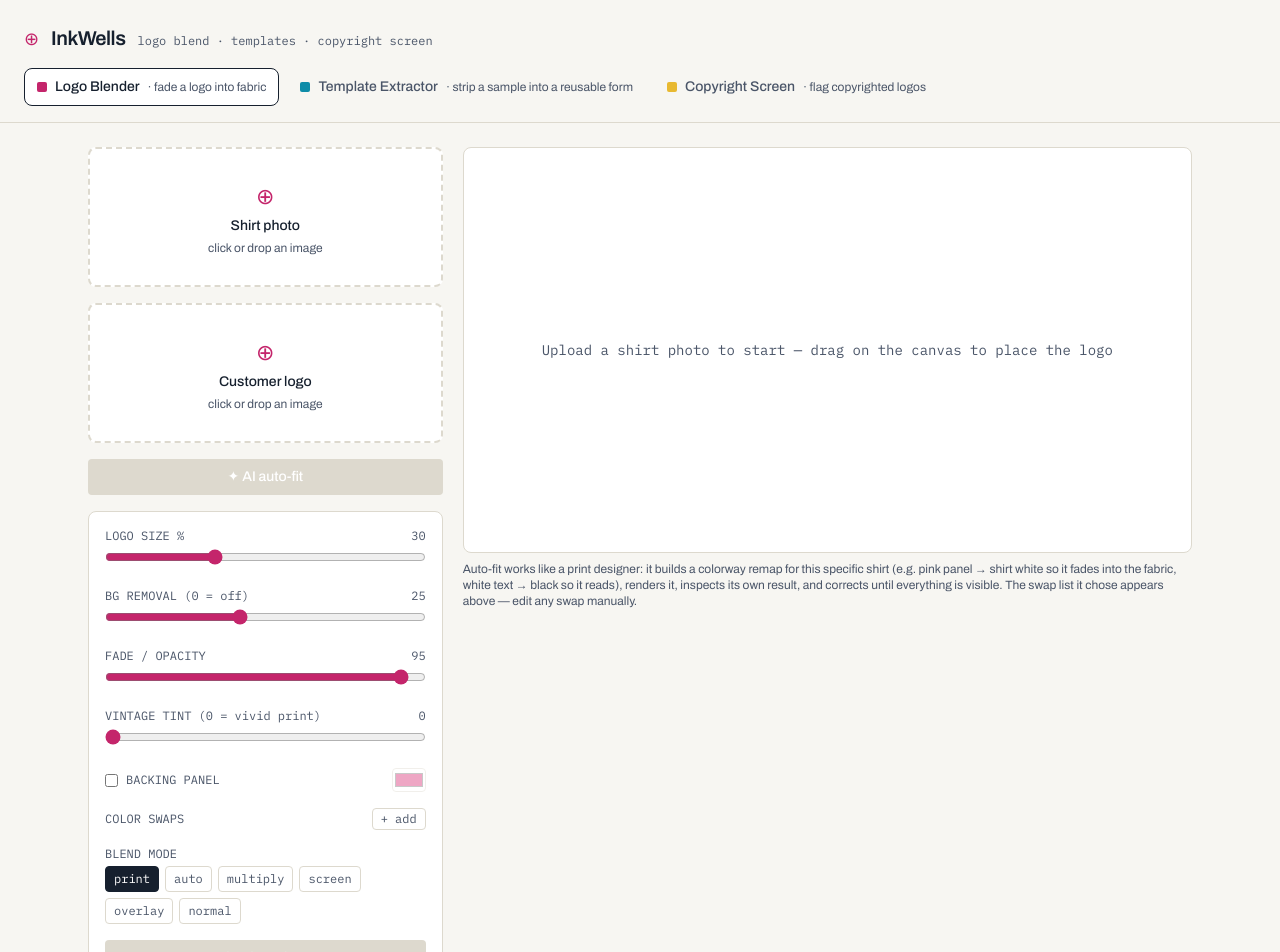
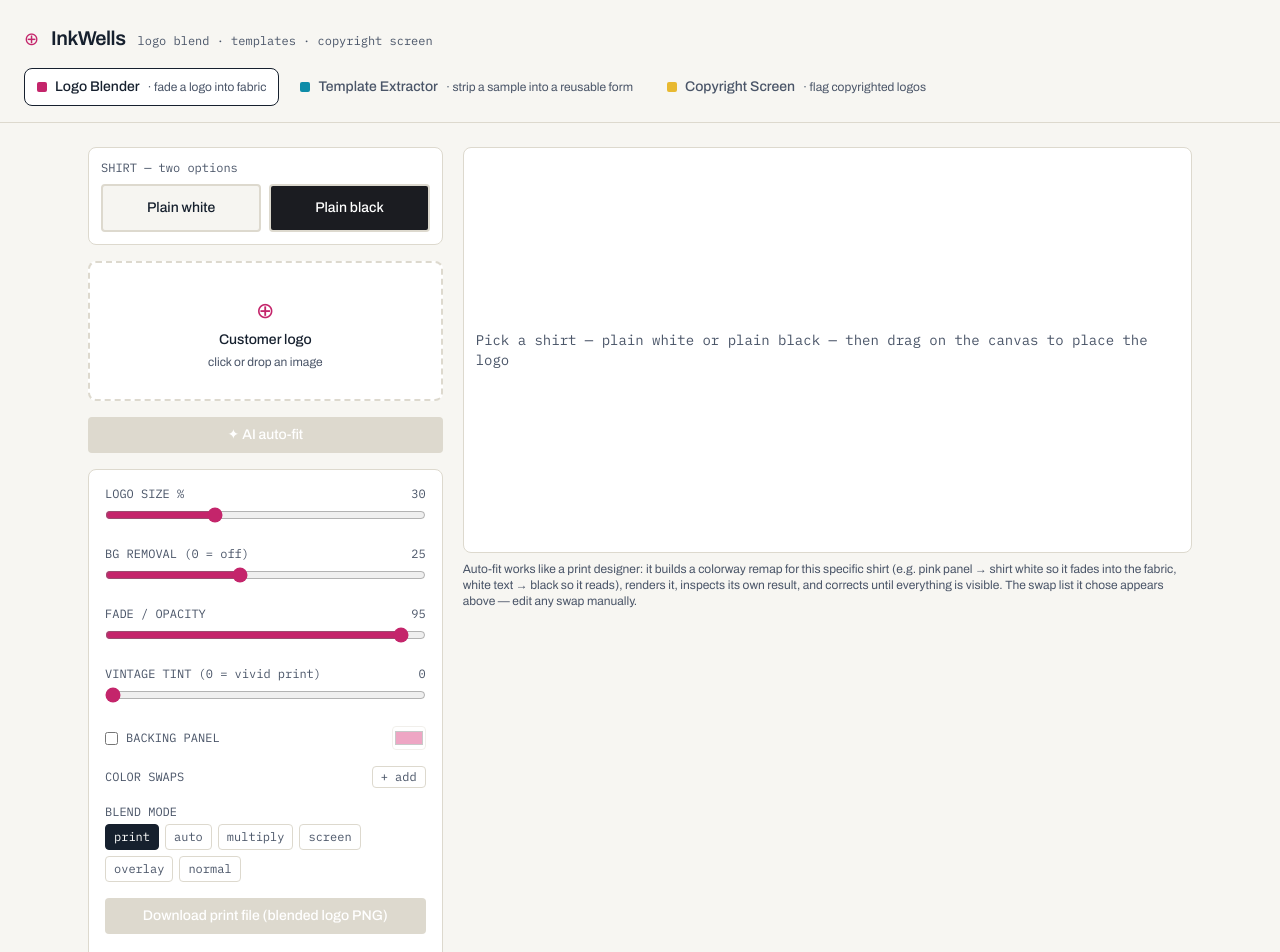
Before and after one commit to AlexNicholasWang/InkWells, a React (Vite) app: page / in a window 1280 px wide. Shown: the top 952 px of the page. Built offline with nearby package versions, Linux system fonts and the light colour scheme.

Commit message:
new changes

```diff
--- a/src/App.jsx
+++ b/src/App.jsx
@@ -167,37 +167,58 @@
   );
 }
 
+
+// ---------- built-in shirts ----------
+// The shop offers exactly two garments: a plain black tee and a plain white
+// tee. Drawn flat and simple — no assets needed.
+const shirtCache = {};
+function makeShirt(kind) {
+  if (shirtCache[kind]) return shirtCache[kind];
+  const W = 900, H = 1040;
+  const c = document.createElement("canvas");
+  c.width = W; c.height = H;
+  const x = c.getContext("2d");
+  const dark = kind === "black";
+
+  // flat backdrop
+  x.fillStyle = dark ? "#EAE8E2" : "#D7D4CD";
+  x.fillRect(0, 0, W, H);
+
+  // flat tee silhouette
+  x.beginPath();
+  x.moveTo(330, 152);
+  x.quadraticCurveTo(450, 122, 570, 152);
+  x.lineTo(700, 196);
+  x.lineTo(802, 362);
+  x.lineTo(676, 410);
+  x.lineTo(648, 332);
+  x.lineTo(655, 948);
+  x.lineTo(245, 948);
+  x.lineTo(252, 332);
+  x.lineTo(224, 410);
+  x.lineTo(98, 362);
+  x.lineTo(200, 196);
+  x.closePath();
+  x.fillStyle = dark ? "#1B1C21" : "#F6F5F1";
+  x.fill();
+  // light outline so the white tee reads against the backdrop
+  x.strokeStyle = dark ? "#1B1C21" : "#C9C6BF";
+  x.lineWidth = 3;
+  x.stroke();
+
+  // simple collar
+  x.fillStyle = dark ? "#0E0F13" : "#E2E0DA";
+  x.beginPath(); x.ellipse(450, 156, 116, 38, 0, 0, Math.PI); x.fill();
+
+  shirtCache[kind] = c;
+  return c;
+}
+
 // ---------- Module 1: Logo Blender ----------
-// Pure compositor: renders shirt + logo with the given config into a canvas.
-// Used by both the live preview and the AI agent's trial renders.
-function compositeMockup(shirt, logo, pos, scale, cfg) {
-  const CW = 640;
-  const CH = Math.round(CW * (shirt.height / shirt.width));
-  const canvas = document.createElement("canvas");
-  canvas.width = CW; canvas.height = CH;
-  const ctx = canvas.getContext("2d");
-  ctx.drawImage(shirt, 0, 0, CW, CH);
-
-  const lw = Math.max(2, Math.round((scale / 100) * CW));
-  const lh = Math.max(2, Math.round(lw * (logo.height / logo.width)));
-  const pp = cfg.panel.on ? Math.round(lw * 0.1) : 0;
-  const ow = lw + pp * 2, oh = lh + pp * 2;
-  const ox = pos.x * CW - ow / 2;
-  const oy = pos.y * CH - oh / 2;
-
-  const sx = Math.max(0, Math.round(ox)), sy = Math.max(0, Math.round(oy));
-  const sw = Math.min(CW - sx, ow) || 1;
-  const sh = Math.min(CH - sy, oh) || 1;
-  const data = ctx.getImageData(sx, sy, sw, sh).data;
-  let r = 0, g = 0, b = 0, n = 0;
-  for (let i = 0; i < data.length; i += 16) { r += data[i]; g += data[i + 1]; b += data[i + 2]; n++; }
-  r = Math.round(r / n); g = Math.round(g / n); b = Math.round(b / n);
-  const lum = 0.299 * r + 0.587 * g + 0.114 * b;
-  const fabric = {
-    hex: "#" + [r, g, b].map((v) => v.toString(16).padStart(2, "0")).join(""),
-    lum: Math.round(lum),
-  };
-
+// Render the logo at (lw x lh) with background keying, de-fringing and the
+// colorway remap applied — transparent everywhere else. Shared by the mockup
+// compositor and the print-file download.
+function buildLogoArt(logo, lw, lh, cfg) {
   // key the logo's background with de-fringing
   const logoC = document.createElement("canvas");
   logoC.width = lw; logoC.height = lh;
@@ -267,6 +288,40 @@
     }
     lctx.putImageData(rid, 0, 0);
   }
+  return logoC;
+}
+
+// Pure compositor: renders shirt + logo with the given config into a canvas.
+// Used by both the live preview and the AI agent's trial renders.
+function compositeMockup(shirt, logo, pos, scale, cfg) {
+  const CW = 640;
+  const CH = Math.round(CW * (shirt.height / shirt.width));
+  const canvas = document.createElement("canvas");
+  canvas.width = CW; canvas.height = CH;
+  const ctx = canvas.getContext("2d");
+  ctx.drawImage(shirt, 0, 0, CW, CH);
+
+  const lw = Math.max(2, Math.round((scale / 100) * CW));
+  const lh = Math.max(2, Math.round(lw * (logo.height / logo.width)));
+  const pp = cfg.panel.on ? Math.round(lw * 0.1) : 0;
+  const ow = lw + pp * 2, oh = lh + pp * 2;
+  const ox = pos.x * CW - ow / 2;
+  const oy = pos.y * CH - oh / 2;
+
+  const sx = Math.max(0, Math.round(ox)), sy = Math.max(0, Math.round(oy));
+  const sw = Math.min(CW - sx, ow) || 1;
+  const sh = Math.min(CH - sy, oh) || 1;
+  const data = ctx.getImageData(sx, sy, sw, sh).data;
+  let r = 0, g = 0, b = 0, n = 0;
+  for (let i = 0; i < data.length; i += 16) { r += data[i]; g += data[i + 1]; b += data[i + 2]; n++; }
+  r = Math.round(r / n); g = Math.round(g / n); b = Math.round(b / n);
+  const lum = 0.299 * r + 0.587 * g + 0.114 * b;
+  const fabric = {
+    hex: "#" + [r, g, b].map((v) => v.toString(16).padStart(2, "0")).join(""),
+    lum: Math.round(lum),
+  };
+
+  const logoC = buildLogoArt(logo, lw, lh, cfg);
 
   // compose backing panel + logo
   const off = document.createElement("canvas");
@@ -350,6 +405,7 @@
 
 function LogoBlender() {
   const [shirt, setShirt] = useState(null);
+  const [shirtKind, setShirtKind] = useState(null); // "white" | "black"
   const [logo, setLogo] = useState(null);
   const [pos, setPos] = useState({ x: 0.5, y: 0.4 });
   const [scale, setScale] = useState(30);
@@ -470,17 +526,59 @@
     return { x: Math.min(1, Math.max(0, cx / rect.width)), y: Math.min(1, Math.max(0, cy / rect.height)) };
   };
 
-  const download = () => {
+  // Export the blended logo alone (background keyed, colorway remap and
+  // backing panel applied) as a high-res transparent PNG — the file the shop
+  // prints and heat-presses onto the shirt.
+  const downloadPrintFile = () => {
+    if (!logo) return;
+    const s = Math.min(1, 2000 / Math.max(logo.width, logo.height));
+    const lw = Math.max(2, Math.round(logo.width * s));
+    const lh = Math.max(2, Math.round(logo.height * s));
+    const art = buildLogoArt(logo, lw, lh, cfg);
+    const pp = panel.on ? Math.round(lw * 0.1) : 0;
+    const out = document.createElement("canvas");
+    out.width = lw + pp * 2; out.height = lh + pp * 2;
+    const octx = out.getContext("2d");
+    if (panel.on) {
+      octx.fillStyle = panel.hex;
+      if (typeof octx.roundRect === "function") {
+        octx.beginPath();
+        octx.roundRect(0, 0, out.width, out.height, Math.max(2, Math.round(pp * 0.7)));
+        octx.fill();
+      } else {
+        octx.fillRect(0, 0, out.width, out.height);
+      }
+    }
+    octx.drawImage(art, pp, pp);
     const a = document.createElement("a");
-    a.download = "mockup.png";
-    a.href = canvasRef.current.toDataURL("image/png");
+    a.download = `inkwells-print-${shirtKind || "shirt"}.png`;
+    a.href = out.toDataURL("image/png");
     a.click();
   };
 
   return (
     <div className="grid gap-5 md:grid-cols-3">
       <div className="space-y-4">
-        <Drop label="Shirt photo" onFile={(img) => setShirt(img)} />
+        <div className="rounded-lg p-3 space-y-2" style={{ background: T.card, border: `1px solid ${T.line}` }}>
+          <div className="text-xs" style={{ fontFamily: mono, color: T.inkSoft }}>SHIRT — two options</div>
+          <div className="grid grid-cols-2 gap-2">
+            {[
+              { kind: "white", label: "Plain white", bg: "#F6F5F1", fg: T.ink },
+              { kind: "black", label: "Plain black", bg: "#1B1C21", fg: "#FFFFFF" },
+            ].map((o) => (
+              <button key={o.kind}
+                onClick={() => { setShirtKind(o.kind); setShirt(makeShirt(o.kind)); }}
+                className="rounded p-3 text-sm font-medium"
+                style={{
+                  background: o.bg, color: o.fg,
+                  border: `2px solid ${shirtKind === o.kind ? T.magenta : T.line}`,
+                  boxShadow: shirtKind === o.kind ? `0 0 0 2px ${T.magenta}33` : "none",
+                }}>
+                {o.label}
+              </button>
+            ))}
+          </div>
+        </div>
         <Drop label="Customer logo" onFile={(img) => setLogo(img)} />
         <button onClick={autoFit} disabled={!shirt || !logo || aiBusy}
           className="w-full py-2 rounded font-medium text-sm"
@@ -555,11 +653,14 @@
               fabric {fabric.hex} · lum {fabric.lum}
             </div>
           )}
-          <button onClick={download} disabled={!shirt || !logo}
+          <button onClick={downloadPrintFile} disabled={!logo}
             className="w-full py-2 rounded font-medium text-sm"
-            style={{ background: shirt && logo ? T.magenta : T.line, color: "#fff" }}>
-            Download mockup PNG
+            style={{ background: logo ? T.magenta : T.line, color: "#fff" }}>
+            Download print file (blended logo PNG)
           </button>
+          <p className="text-xs" style={{ fontFamily: mono, color: T.inkSoft }}>
+            Transparent high-res PNG of the adjusted logo — print it and press it onto the shirt.
+          </p>
         </div>
       </div>
       <div className="md:col-span-2">
@@ -578,7 +679,7 @@
             />
           ) : (
             <div className="flex items-center justify-center text-sm" style={{ height: 380, color: T.inkSoft, fontFamily: mono }}>
-              Upload a shirt photo to start — drag on the canvas to place the logo
+              Pick a shirt — plain white or plain black — then drag on the canvas to place the logo
             </div>
           )}
         </div>
```
